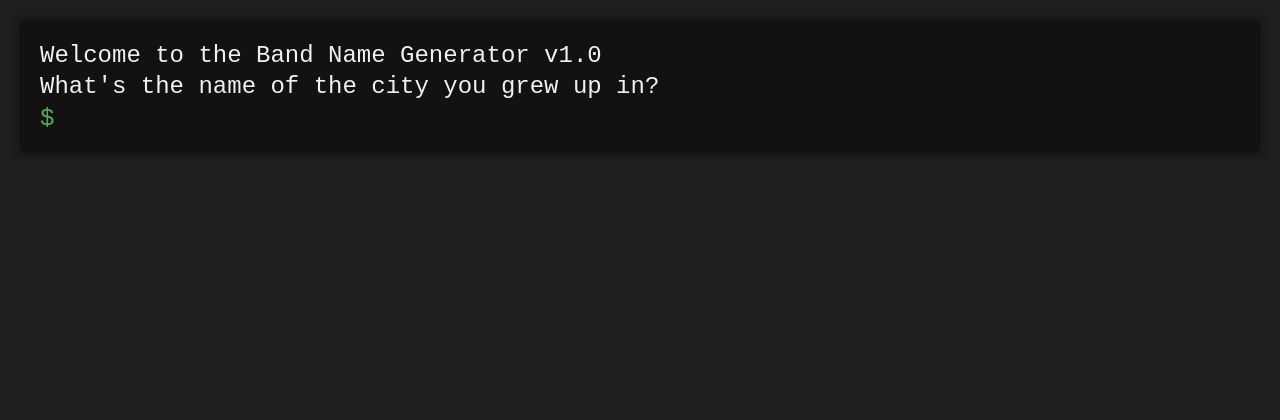
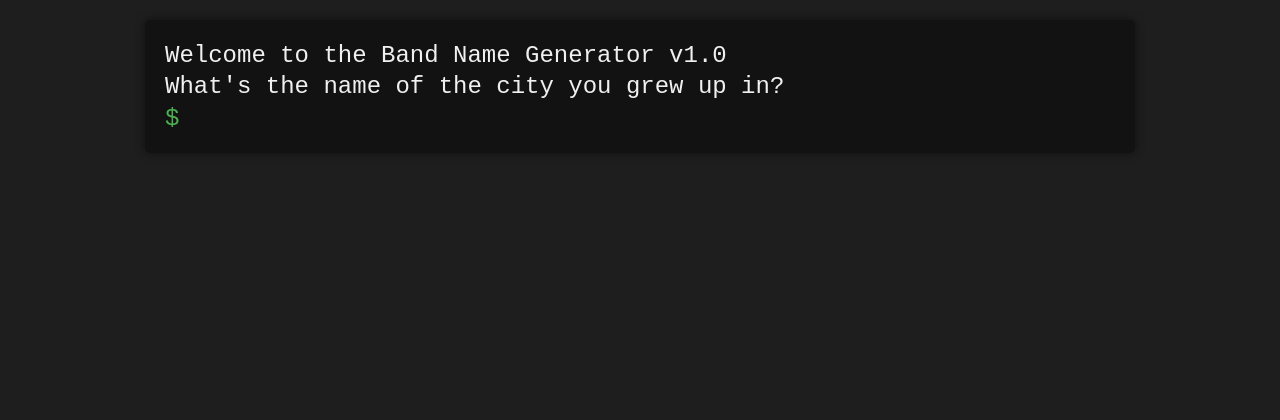
Before and after one commit to nbanguiano/100doc-day1-band, a Flask app: template templates/index.html in a window 1280 px wide. Shown: the top 420 px of the page. Run offline with Flask 3, Linux system fonts and the light colour scheme; the template is opened without the code that fills it, so the values that code supplies are empty; parts of the project's set-up code (start-up, migrations or seed data) failed here and were passed over.

Commit message:
git typo

```diff
--- a/static/css/style.css
+++ b/static/css/style.css
@@ -14,7 +14,7 @@ body {
 .terminal {
     background-color: #121212;
     width: 100%;
-    max-width: 950;
+    max-width: 950px;
     padding: 20px;
     border-radius: 5px;
     box-shadow: 0 0 10px rgba(0, 0, 0, 0.5);
```
